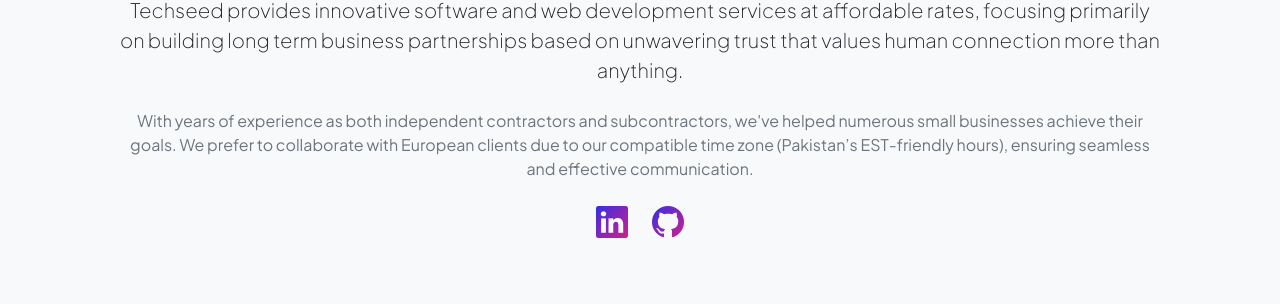
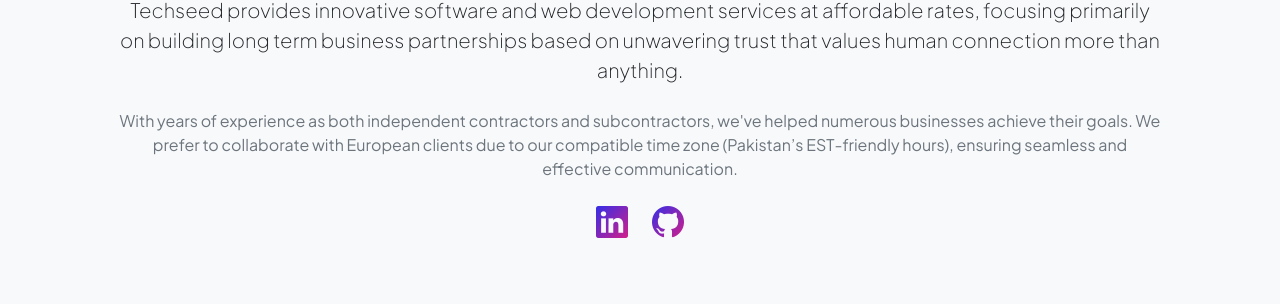
Before and after one commit to techseed-Pk/techseed-Pk.github.io, a Jekyll site: the page built from index.html, in a window 1280 px wide. Shown: the part 1308-1612 px from the top of the page. Built offline with Jekyll 4.4.1, drawn with Linux system fonts in a browser that asks for light colours.

```diff
--- a/index.html
+++ b/index.html
@@ -328,7 +328,7 @@ title: "Techseed - Software Development Consultancy for Small Businesses"
                         affordable rates, focusing primarily on building long term business partnerships based on
                         unwavering trust that values human connection more than anything.</p>
                     <p class="text-muted">With years of experience as both independent contractors and subcontractors,
-                        we've helped numerous small businesses achieve their goals. We prefer to collaborate with
+                        we've helped numerous businesses achieve their goals. We prefer to collaborate with
                         European clients due to our compatible time zone (Pakistan’s EST-friendly hours), ensuring
                         seamless and effective communication.</p>
                     <div class="d-flex justify-content-center fs-2 gap-4">
--- a/projects.html
+++ b/projects.html
@@ -7,7 +7,7 @@ layout: default
     <div class="container px-5 mb-5">
         <div class="text-center mb-5">
             <h1 class="display-5 fw-bolder mb-0"><span class="text-gradient d-inline">Our Works</span></h1>
-            <p class="lead fw-light my-4">With over decade of experience as both independent contractors and subcontractors, we've helped numerous small businesses achieve their goals.</p>
+            <p class="lead fw-light my-4">With over decade of experience as both independent contractors and subcontractors, we've helped numerous businesses achieve their goals.</p>
         </div>
         <div class="row gx-5 justify-content-center">
             <div class="col-lg-11 col-xl-9 col-xxl-8">
```
Also changed, not shown: contact.html (+15 -0 lines).
